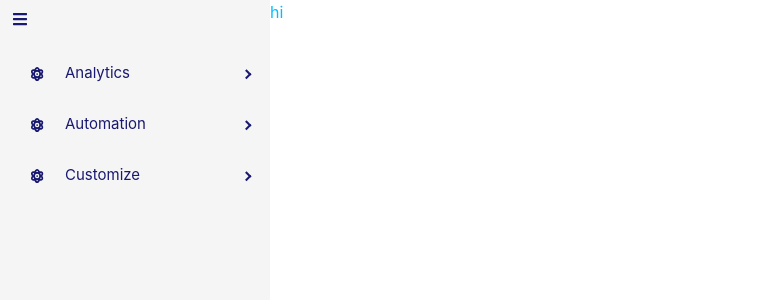
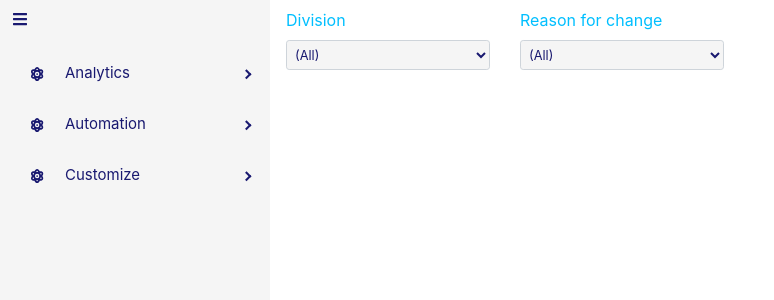
Before and after one commit to alerner1/engineering-manager-proto-1, a React (Create React App) app: page /trends in a window 1280 px wide. Shown: the top 300 px of the page, without its empty margins (0-774 px from the left). Built offline with nearby package versions, Linux system fonts and the light colour scheme.

Commit message:
dropdowns are in (not working yet)

```diff
--- /dev/null
+++ b/src/TrendsPage/Components/TrendsDropdowns.js
@@ -0,0 +1,22 @@
+import React from 'react';
+import Form from 'react-bootstrap/Form';
+import {v4 as uuidv4} from 'uuid';
+
+const TrendsDropdowns = ({ info }) => {
+  const mapOptions = () => {
+    return info.options.map(option => <option key={uuidv4()}>{option}</option>);
+  }
+
+  return(
+    <Form.Group controlId={info.title}>
+      <Form.Label>{info.title}</Form.Label>
+      {/* this system only works well for two dropdowns
+      if adding more use a switch function or something */}
+      <Form.Control size="sm" as="select">
+        {mapOptions()}
+      </Form.Control>
+    </Form.Group>
+  );
+};
+
+export default TrendsDropdowns;
--- /dev/null
+++ b/src/TrendsPage/Containers/TrendsDropdownsContainer.js
@@ -0,0 +1,54 @@
+import React from 'react';
+import TrendsDropdowns from '../Components/TrendsDropdowns'
+import Row from 'react-bootstrap/Row';
+import Col from 'react-bootstrap/Col';
+
+const TrendsDropdownsContainer = () => {
+  const mapDropdowns = () => {
+    return dropdownsList.map((dropdown) => <Col><TrendsDropdowns info={dropdown}  /></Col>);
+  };
+
+  return(
+    <Row>
+      {mapDropdowns()}
+    </Row>
+  );
+};
+
+export default TrendsDropdownsContainer;
+
+
+const mapDivisions = () => {
+  const divisions = [
+    "(All)",
+    "Car Powertrain Technology",
+    "Car Chassis Technology",
+    "Commercial Vehicle Technology",
+    "Industrial Technology",
+    "E-Mobility",
+    "Aftermarket",
+    "Electronics & ADAS",
+    "Passive Safety Systems",
+    "Active Safety Systems",
+    "Commercial Vehicle Control Systems"
+  ];
+  return divisions;
+
+}
+const dropdownsList = [
+  // this dropdown won't do anything yet until we have a backend/more robust seed data
+  {
+    title: "Division",
+    options: mapDivisions()
+  },
+  {
+    title: "Reason for change",
+    options: [
+      '(All)',
+      'no error',
+      'unavoidable revision',
+      'avoidable revision',
+      'design error'
+    ]
+  }
+];
--- a/src/TrendsPage/Containers/TrendsPageContainer.js
+++ b/src/TrendsPage/Containers/TrendsPageContainer.js
@@ -1,9 +1,16 @@
 import React from 'react'
+import TrendsDropdownsContainer from './TrendsDropdownsContainer';
 
 const TrendsPageContainer = () => {
   return(
-    'hi'
-  )
+    <>
+      <div className="pt-2 px-3 d-block mx-auto w-100">
+        <TrendsDropdownsContainer />
+      </div>
+      <div className="pt-2 px-3 d-block mx-auto w-100">
+      </div>
+    </>
+  );
 }
 
 export default TrendsPageContainer
```
Also changed, not shown: 1 other file (tests, documents, lock files or other folders).
